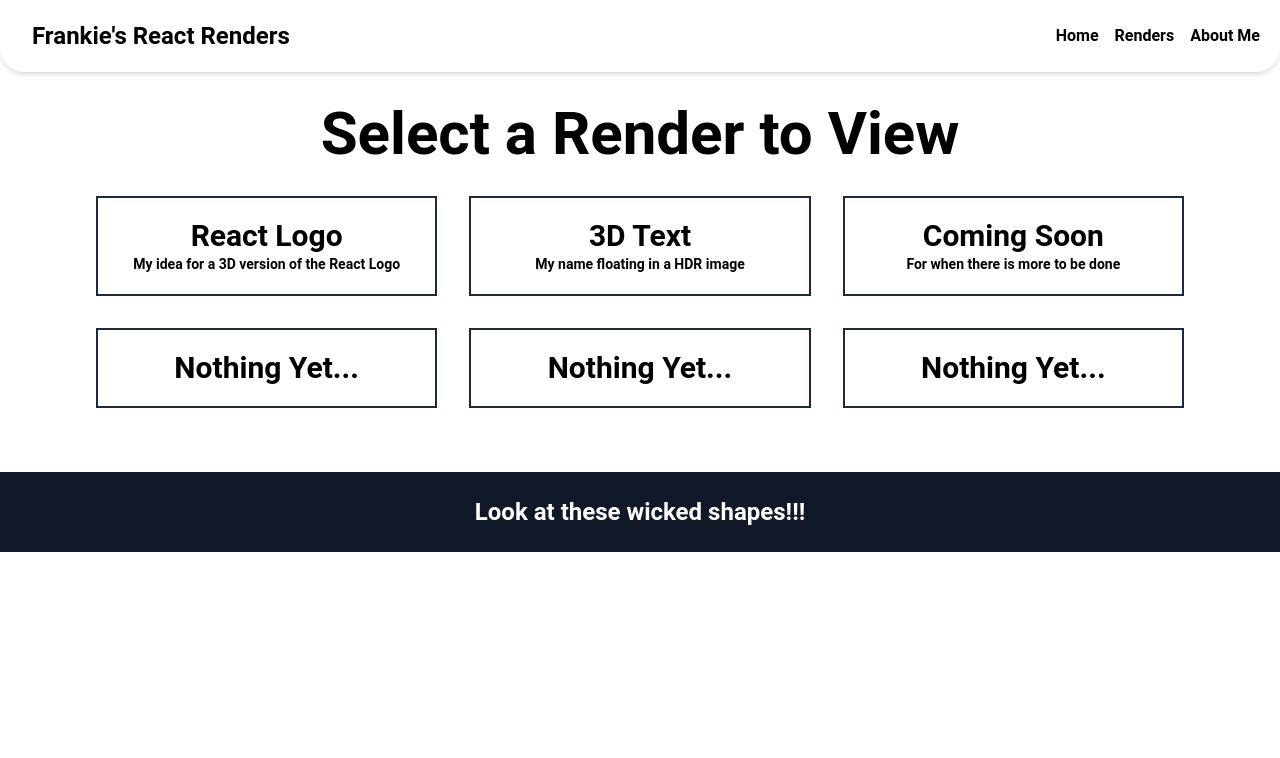
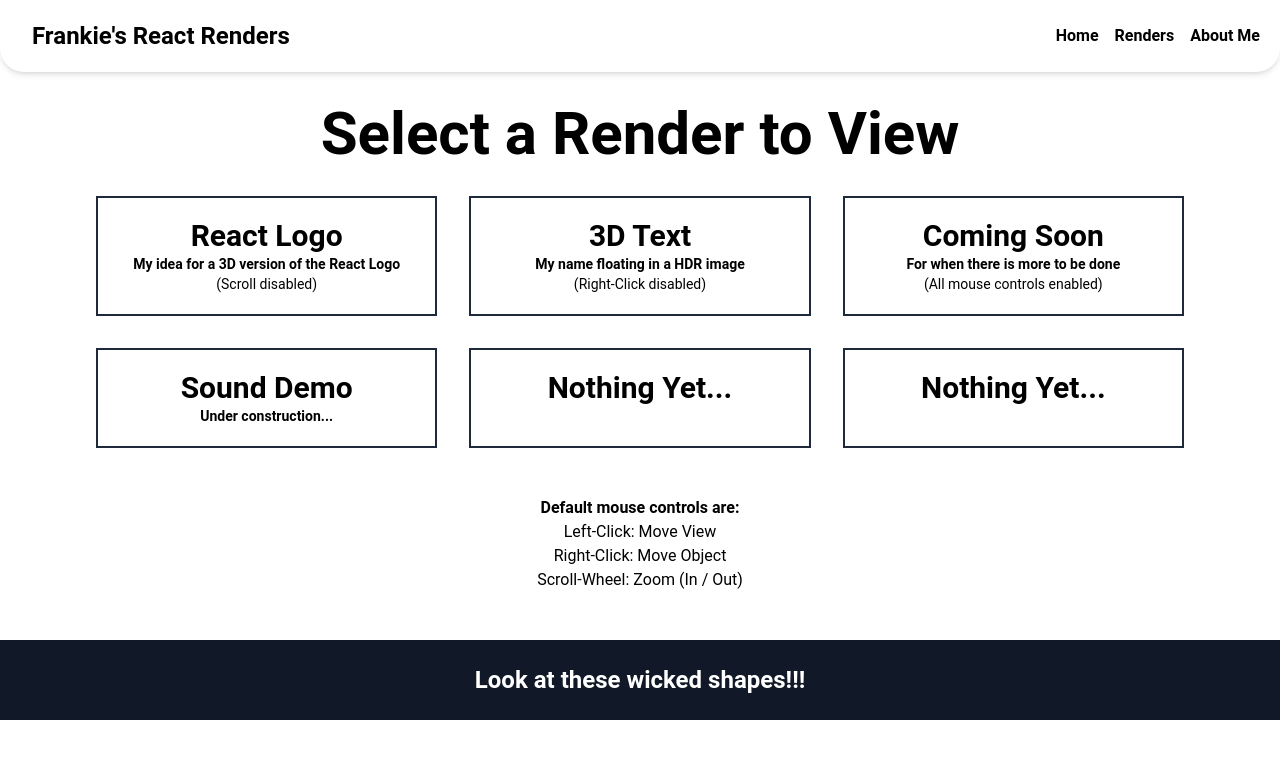
Before and after one commit to Bonyony/my-react-renders, a React (Vite) app: page /renders in a window 1280 px wide. Shown: the top 758 px of the page. Built offline with nearby package versions, Linux system fonts and the light colour scheme; the HTML template or start-up script is replaced by a standard one.

Commit message:
began work on the SoundDemo component

```diff
--- a/src/App.jsx
+++ b/src/App.jsx
@@ -1,6 +1,13 @@
 // import { useState } from "react";
 import React from "react";
-import { Navbar, ComingSoon, Footer, DemoPage, TextDemo } from "./components";
+import {
+  Navbar,
+  ComingSoon,
+  Footer,
+  DemoPage,
+  TextDemo,
+  SoundDemo,
+} from "./components";
 import { Routes, Route } from "react-router-dom";
 import Home from "./pages/Home";
 import RenderSelect from "./pages/RenderSelect";
@@ -18,6 +25,7 @@ function App() {
           <Route path="logo" element={<DemoPage />} />
           <Route path="3dtext" element={<TextDemo />} />
           <Route path="comingsoon" element={<ComingSoon />} />
+          <Route path="sound" element={<SoundDemo />} />
         </Route>
         <Route path="/aboutme" element={<AboutMe />} />
       </Routes>
--- /dev/null
+++ b/src/components/SoundDemo.jsx
@@ -0,0 +1,50 @@
+import React from "react";
+import { Canvas, useLoader } from "@react-three/fiber";
+import {
+  OrbitControls,
+  useGLTF,
+  Clone,
+  PositionalAudio,
+} from "@react-three/drei";
+import { GLTFLoader } from "three/examples/jsm/Addons.js";
+import {
+  MeshStandardMaterial,
+  DoubleSide,
+  AudioLoader,
+  AudioListener,
+} from "three";
+
+// Boombox by Poly by Google [CC-BY] via Poly Pizza
+
+const Plane = ({ position, size, color }) => {
+  return (
+    <mesh position={position} rotation-x={-Math.PI * 0.5}>
+      <planeGeometry args={size} />
+      <meshStandardMaterial color={color} side={DoubleSide} />
+    </mesh>
+  );
+};
+
+const SoundDemo = () => {
+  const model = useGLTF("/models/Boombox.glb");
+  //   const song =
+
+  return (
+    <Canvas camera={{ position: [2, 2, 4] }}>
+      <ambientLight intensity={0.5} />
+      <OrbitControls />
+      {/* <AudioListener />
+      <AudioLoader /> */}
+      <PositionalAudio
+        url="/sounds/01 - UW.MountainPassageRemix.mp3"
+        distance={40}
+        loop
+      />
+
+      <Plane position={[0, 0, 0]} size={[25, 25]} color={"blue"} />
+      <primitive object={model.scene} scale={4} />
+    </Canvas>
+  );
+};
+
+export default SoundDemo;
--- a/src/components/index.js
+++ b/src/components/index.js
@@ -3,4 +3,4 @@ export { default as Footer } from "./footer/Footer";
 export { default as Navbar } from "./navbar/Navbar";
 export { default as DemoPage } from "./demopage/DemoPage";
 export { default as TextDemo } from "./textdemo/TextDemo";
-export { default as Selection } from "./selection/Selection";
+export { default as SoundDemo } from "./SoundDemo";
--- a/src/components/selection/Selection.jsx
+++ /dev/null
@@ -1,61 +0,0 @@
-import React from "react";
-import { Link } from "react-router-dom";
-
-const Selection = () => {
-  return (
-    <div className="m-4 p-4">
-      <h1 className="text-6xl font-bold text-center">
-        Select a Render to View
-      </h1>
-
-      <div className="grid grid-cols-3 gap-8 my-8 mx-16">
-        <Link
-          to="/renders/logo"
-          className="text-center border-slate-800 border-2 py-5 gap-3 text-3xl font-bold hover:bg-blue-900 hover:text-white transition-all duration-200"
-        >
-          React Logo
-          <p className="text-sm">My idea for a 3D version of the React Logo</p>
-        </Link>
-
-        <Link
-          to="/renders/3dtext"
-          className="text-center border-slate-800 border-2 py-5 gap-3 text-3xl font-bold hover:bg-blue-900 hover:text-white transition-all duration-200"
-        >
-          3D Text
-          <p className="text-sm">My name floating in a HDR image</p>
-        </Link>
-
-        <Link
-          to="/renders/comingsoon"
-          className="text-center border-slate-800 border-2 py-5 gap-3 text-3xl font-bold hover:bg-blue-900 hover:text-white transition-all duration-200"
-        >
-          Coming Soon
-          <p className="text-sm">For when there is more to be done</p>
-        </Link>
-
-        <Link
-          to=""
-          className="text-center border-slate-800 border-2 py-5 gap-3 text-3xl font-bold hover:bg-blue-900 hover:text-white transition-all duration-200"
-        >
-          Nothing Yet...
-        </Link>
-
-        <Link
-          to=""
-          className="text-center border-slate-800 border-2 py-5 gap-3 text-3xl font-bold hover:bg-blue-900 hover:text-white transition-all duration-200"
-        >
-          Nothing Yet...
-        </Link>
-
-        <Link
-          to=""
-          className="text-center border-slate-800 border-2 py-5 gap-3 text-3xl font-bold hover:bg-blue-900 hover:text-white transition-all duration-200"
-        >
-          Nothing Yet...
-        </Link>
-      </div>
-    </div>
-  );
-};
-
-export default Selection;
--- a/src/pages/AboutMe.jsx
+++ b/src/pages/AboutMe.jsx
@@ -20,7 +20,7 @@ const AboutMe = () => {
           </a>
         </p>
         <p className="flex my-4 text-xl ">
-          I am a Front-end / React Developer with a specialization in 3D
+          I am a Front-End / React Developer with a specialization in 3D
           rendering. <br />
           These are projects which reflect things I am passionate about,
           interested in, or maybe I just think it's cool.
--- a/src/pages/RenderSelect.jsx
+++ b/src/pages/RenderSelect.jsx
@@ -1,10 +1,72 @@
 import React from "react";
-import { ComingSoon, DemoPage, TextDemo, Selection } from "../components";
+import { Link } from "react-router-dom";
 
 const RenderSelect = () => {
   return (
     <>
-      <Selection />
+      <div className="m-4 p-4">
+        <h1 className="text-6xl font-bold text-center">
+          Select a Render to View
+        </h1>
+
+        <div className="grid grid-cols-3 gap-8 my-8 mx-16">
+          <Link
+            to="/renders/logo"
+            className="text-center border-slate-800 border-2 py-5 gap-3 text-3xl font-bold hover:bg-blue-900 hover:text-white transition-all duration-200"
+          >
+            React Logo
+            <p className="text-sm">
+              My idea for a 3D version of the React Logo
+            </p>
+            <p className="text-sm font-normal">(Scroll disabled)</p>
+          </Link>
+
+          <Link
+            to="/renders/3dtext"
+            className="text-center border-slate-800 border-2 py-5 gap-3 text-3xl font-bold hover:bg-yellow-500 hover:text-white transition-all duration-200"
+          >
+            3D Text
+            <p className="text-sm">My name floating in a HDR image</p>
+            <p className="text-sm font-normal">(Right-Click disabled)</p>
+          </Link>
+
+          <Link
+            to="/renders/comingsoon"
+            className="text-center border-slate-800 border-2 py-5 gap-3 text-3xl font-bold hover:bg-red-700 hover:text-white transition-all duration-200"
+          >
+            Coming Soon
+            <p className="text-sm">For when there is more to be done</p>
+            <p className="text-sm font-normal">(All mouse controls enabled)</p>
+          </Link>
+
+          <Link
+            to="/renders/sound"
+            className="text-center border-slate-800 border-2 py-5 gap-3 text-3xl font-bold hover:bg-rose-400 hover:text-white transition-all duration-200"
+          >
+            Sound Demo
+            <p className="text-sm">Under construction...</p>
+          </Link>
+
+          <Link
+            to=""
+            className="text-center border-slate-800 border-2 py-5 gap-3 text-3xl font-bold hover:bg-black hover:text-white transition-all duration-200"
+          >
+            Nothing Yet...
+          </Link>
+
+          <Link
+            to=""
+            className="text-center border-slate-800 border-2 py-5 gap-3 text-3xl font-bold hover:bg-black hover:text-white transition-all duration-200"
+          >
+            Nothing Yet...
+          </Link>
+        </div>
+        <p className="py-4  text-center">
+          <strong>Default mouse controls are:</strong>
+          <br /> Left-Click: Move View <br /> Right-Click: Move Object <br />
+          Scroll-Wheel: Zoom (In / Out)
+        </p>
+      </div>
     </>
   );
 };
```
Also changed, not shown: 2 other files (tests, documents, lock files or other folders).
